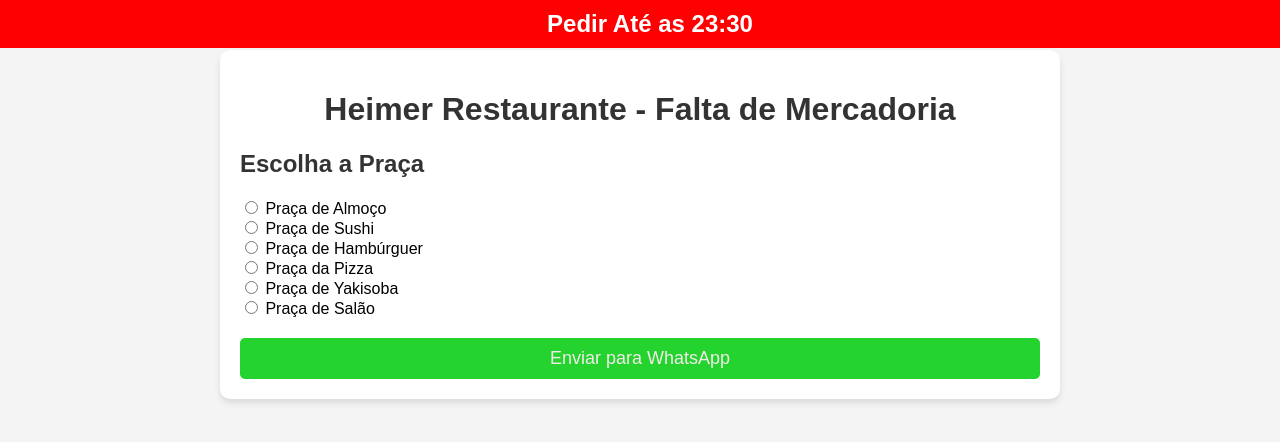
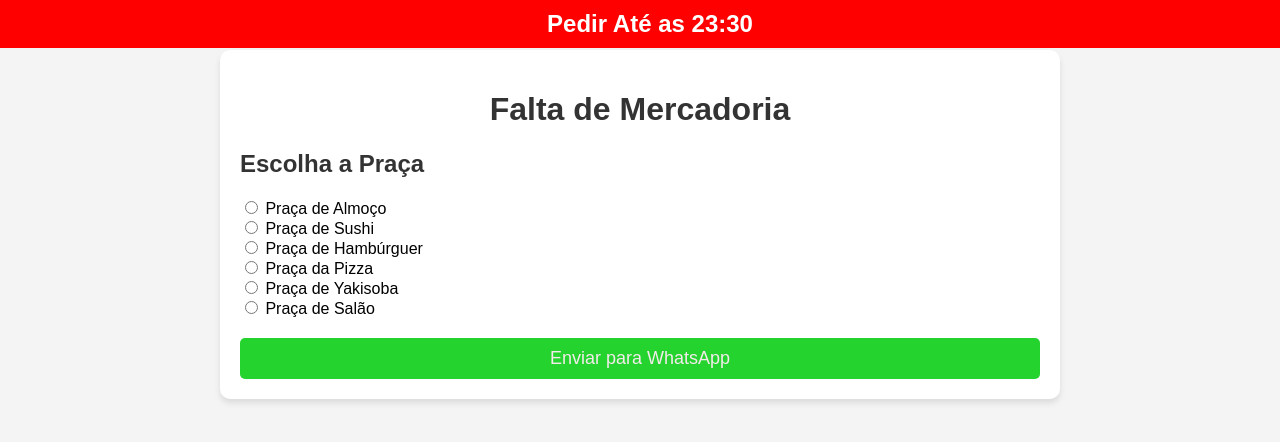
Before and after one commit to restauranteheimer/pedidos, a plain HTML site: page index.html in a window 1280 px wide. Drawn offline with Linux system fonts and the light colour scheme.

Commit message:
Update index.html

```diff
--- a/index.html
+++ b/index.html
@@ -87,7 +87,7 @@
         window.onload = mostrarAviso;
     </script>
     <div class="container">
-        <h1>Heimer Restaurante - Falta de Mercadoria</h1>
+        <h1>Falta de Mercadoria</h1>
         <form id="itemsForm">
 
             <div class="section">
```
